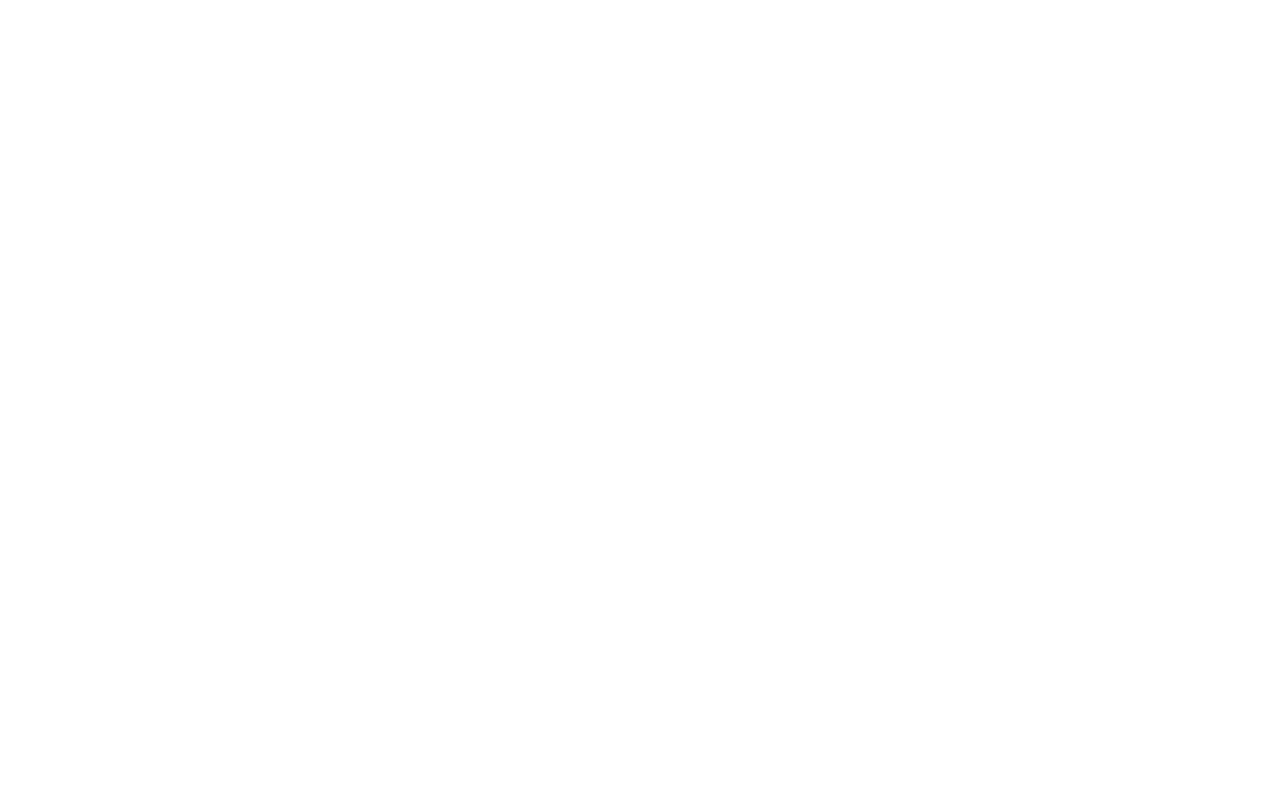
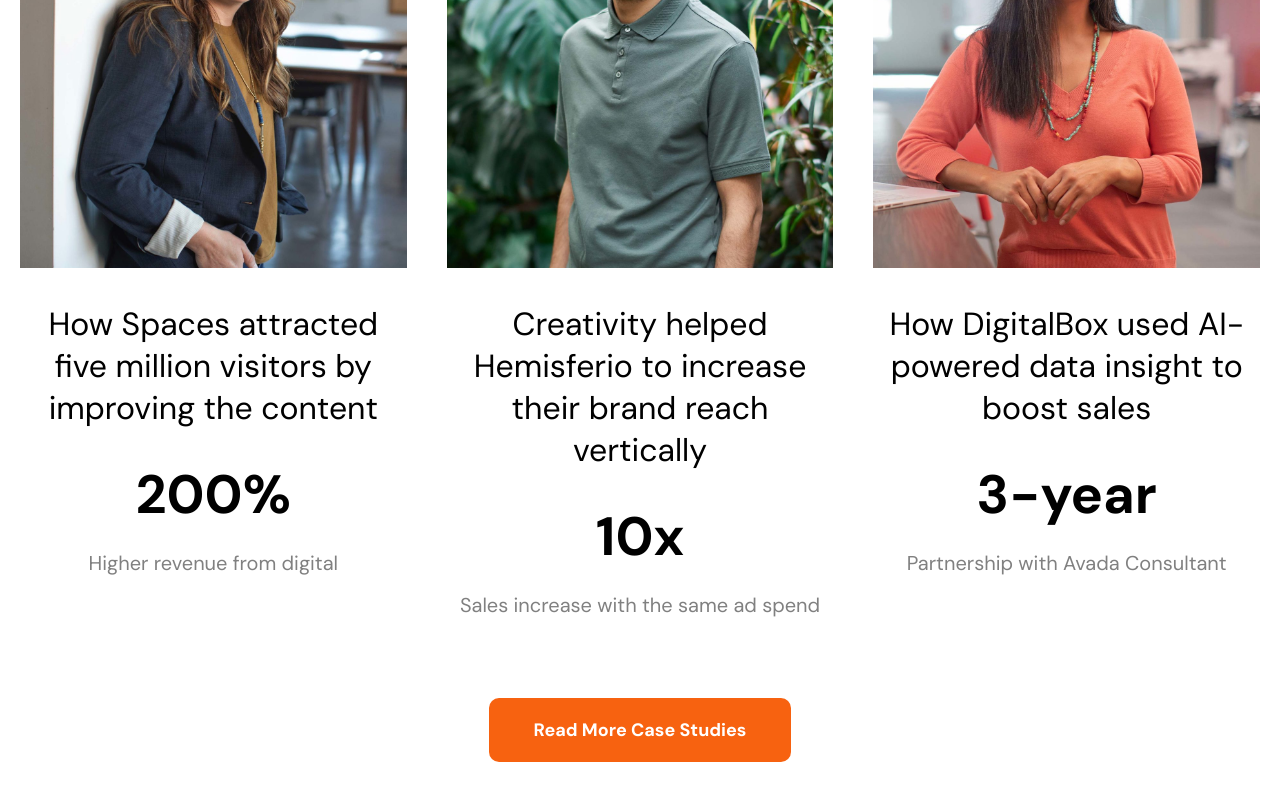
Before and after one commit to Smurrowz/proj-html-vuejs, a Vue app: page / in a window 1280 px wide. Shown: the part 4657-5457 px from the top of the page. Built offline with nearby package versions, Linux system fonts and the light colour scheme.

Commit message:
orgs done

```diff
--- a/src/components/SectionComponent.vue
+++ b/src/components/SectionComponent.vue
@@ -122,6 +122,30 @@
         </button>
       </div>
 
+    </section>
+    <section class="container orgs">
+      <h2>Trusted by Leading Organisations</h2>
+      <div class="wrapper">
+        <div class="col33">
+          <img src="../assets/img/case-studies-1-1200x1349.jpg" alt="immagine studies 1">
+          <p>How Spaces attracted five million visitors by improving the content</p>
+          <h3>200%</h3>
+          <span>Higher revenue from digital</span>
+        </div>
+        <div class="col33">
+          <img src="../assets/img/case-studies-4-1200x1349.jpg" alt="immagine studies 2">
+          <p>Creativity helped Hemisferio to increase their brand reach vertically</p>
+          <h3>10x</h3>
+          <span>Sales increase with the same ad spend</span>
+        </div>
+        <div class="col33">
+          <img src="../assets/img/case-studies-6-1200x1349.jpg" alt="immagine studies 3">
+          <p>How DigitalBox used AI-powered data insight to boost sales</p>
+          <h3>3-year</h3>
+          <span>Partnership with Avada Consultant</span>
+        </div>
+      </div>
+      <button class="mybutton-regular orange">Read More Case Studies</button>
     </section>
 
 
@@ -258,4 +282,37 @@
     }
   }
 }
+.orgs{
+  text-align: center;
+  .wrapper{
+    display: flex;
+    flex-wrap: wrap;
+    & .col33{
+      flex-basis: 0;
+      flex-grow: 1;
+      margin: 80px 20px 80px 20px;
+
+    }
+  }
+
+  & h2 {
+    font-size: 54px;
+
+  }
+
+  & p {
+    font-size: 32px;
+    margin-top: 30px;
+    margin-bottom: 30px;
+  }
+  & h3{
+    font-size: 54px;
+    margin-top: 30px;
+    margin-bottom: 20px;
+  }
+  & span{
+    font-size: 20px;
+    color: grey;
+  }
+}
 </style>
```
